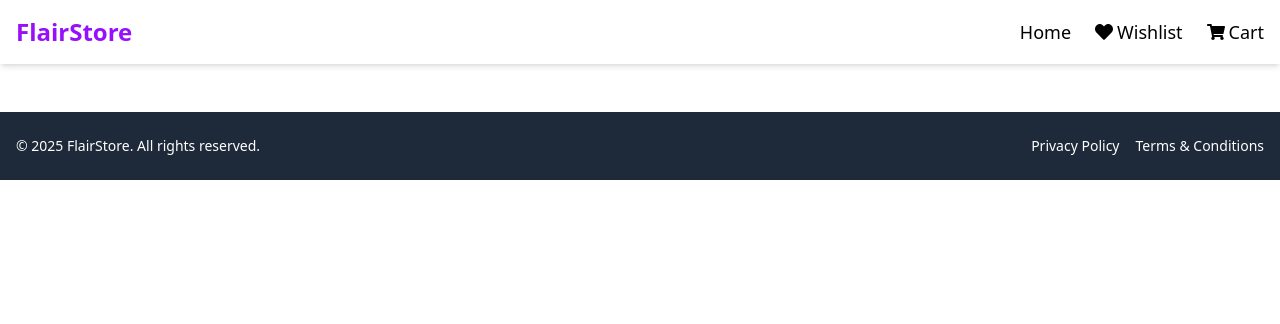
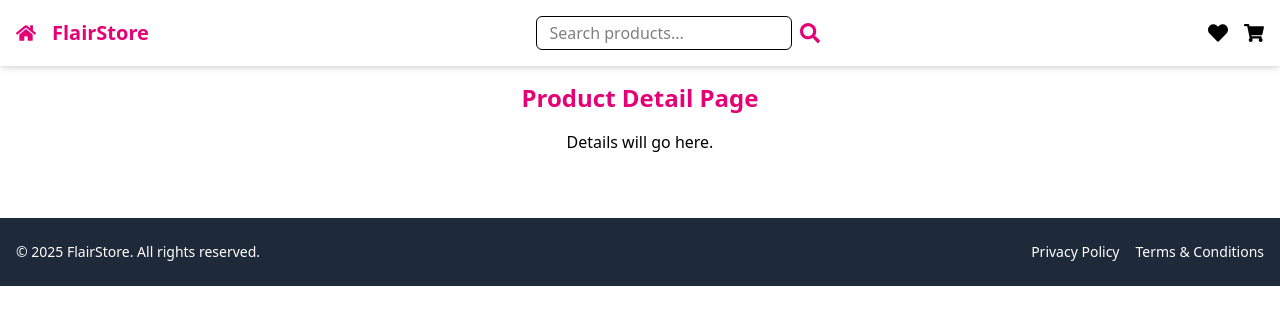
Before and after one commit to Hatsunmikk/flair-store, a React (Vite) app: page /product/1 in a window 1280 px wide. Shown: the top 324 px of the page. Built offline with nearby package versions, Linux system fonts and the light colour scheme.

Commit message:
Fix routing for wishlist and cart icons, ensure footer and banner render properly

```diff
--- a/src/App.jsx
+++ b/src/App.jsx
@@ -1,22 +1,27 @@
-import { Routes, Route } from 'react-router-dom'
-import Home from './pages/Home'
-import Cart from './pages/Cart'
-import Wishlist from './pages/Wishlist'
-import Header from './components/Header'
-import Footer from './components/Footer'
+import { Routes, Route } from "react-router-dom";
+import Header from "./components/Header";
+import Home from "./pages/Home";
+import ProductDetail from "./pages/ProductDetail";
+import Cart from "./pages/Cart";
+import Wishlist from "./pages/Wishlist";
+import { useState } from "react";
+import Footer from "./components/Footer";
 
-function App(){
+function App() {
+  const [searchQuery, setSearchQuery] = useState("");
+
   return (
     <>
-    <Header />
-    <Routes>
-      <Route path="/" element={<Home />}/>
-      <Route path="/cart" element={<Cart />}/>
-      <Route path="/wishlist" element={<Wishlist />}/>
-    </Routes>
-    <Footer />
+      <Header onSearch={setSearchQuery} />
+      <Routes>
+        <Route path="/" element={<Home searchQuery={searchQuery} />} />
+        <Route path="/product/:id" element={<ProductDetail />} />
+        <Route path="/cart" element={<Cart />} />
+        <Route path="/wishlist" element={<Wishlist />} />
+      </Routes>
+      <Footer />
     </>
-  )
+  );
 }
 
-export default App
+export default App;
--- a/src/components/Header.jsx
+++ b/src/components/Header.jsx
@@ -1,22 +1,51 @@
-import { Link } from "react-router-dom"
-import { FaShoppingCart, FaHeart } from "react-icons/fa"
+import { FaShoppingCart, FaHeart, FaSearch, FaHome } from "react-icons/fa";
+import { useState } from "react";
+import { Link } from "react-router-dom"; // Don't forget this!
 
-function Header() {
+function Header({ onSearch }) {
+  const [searchTerm, setSearchTerm] = useState("");
+
+  const handleSearchSubmit = (e) => {
+    e.preventDefault();
+    onSearch(searchTerm);
+  };
+
   return (
-    <header className="bg-white shadow-md p-4 flex justify-between items-center">
-      <Link to="/" className="text-2xl font-bold text-purple-600">FlairStore</Link>
+    <header className="bg-white shadow-md p-4 flex flex-col sm:flex-row justify-between items-center gap-4">
+      <div className="flex items-center gap-4">
+        {/* Home Icon with Link */}
+        <Link to="/" className="text-xl text-pink-600 hover:text-pink-800">
+          <FaHome />
+        </Link>
+        <h1 className="text-xl font-bold text-pink-600">FlairStore</h1>
+      </div>
 
-      <nav className="flex items-center gap-6 text-lg">
-        <Link to="/" className="hover:text-purple-600">Home</Link>
-        <Link to="/wishlist" className="hover:text-purple-600 flex items-center gap-1">
-          <FaHeart /> Wishlist
+      <form
+        onSubmit={handleSearchSubmit}
+        className="flex items-center gap-2 w-full sm:w-auto"
+      >
+        <input
+          type="text"
+          value={searchTerm}
+          onChange={(e) => setSearchTerm(e.target.value)}
+          placeholder="Search products..."
+          className="border px-3 py-1 rounded-md w-full sm:w-64"
+        />
+        <button type="submit" className="text-xl text-pink-600 hover:text-pink-800">
+          <FaSearch />
+        </button>
+      </form>
+
+      <div className="flex gap-4 text-xl">
+        <Link to="/wishlist" className="hover:text-pink-500">
+        <FaHeart className="hover:text-pink-500 cursor-pointer" />
         </Link>
-        <Link to="/cart" className="hover:text-purple-600 flex items-center gap-1">
-          <FaShoppingCart /> Cart
+        <Link to="/cart" className="hover:text-pink-500">
+        <FaShoppingCart className="hover:text-pink-500 cursor-pointer" />
         </Link>
-      </nav>
+      </div>
     </header>
-  )
+  );
 }
 
-export default Header
+export default Header;
--- a/src/components/ProductCard.jsx
+++ b/src/components/ProductCard.jsx
@@ -1,12 +1,9 @@
 function ProductCard({ product }) {
   return (
-    <div className="bg-white rounded-lg shadow-md p-4 flex flex-col justify-between">
-      <img src={product.image} alt={product.title} className="h-48 object-contain mb-4 mx-auto" />
-      <h2 className="text-sm font-semibold">{product.title}</h2>
-      <p className="text-green-600 font-bold text-lg mt-2">${product.price}</p>
-      <button className="mt-4 bg-blue-600 text-white py-1 px-3 rounded hover:bg-blue-700">
-        Add to Cart
-      </button>
+    <div className="border rounded-lg p-4 shadow-sm hover:shadow-md transition">
+      <img src={product.image} alt={product.title} className="h-40 object-contain mx-auto mb-2" />
+      <h3 className="text-lg font-semibold">{product.title}</h3>
+      <p className="text-pink-600 font-bold">${product.price}</p>
     </div>
   )
 }
--- a/src/components/ProductGrid.jsx
+++ b/src/components/ProductGrid.jsx
@@ -1,46 +1,23 @@
-import { useEffect, useState } from 'react'
-import axios from 'axios'
 import ProductCard from './ProductCard'
-import CategoryFilter from './CategoryFilter'
 
-function ProductGrid() {
-  const [products, setProducts] = useState([])
-  const [filtered, setFiltered] = useState([])
-  const [loading, setLoading] = useState(true)
-
-  const fetchProducts = async (category = 'all') => {
-    setLoading(true)
-    try {
-      const url = category === 'all'
-        ? 'https://fakestoreapi.com/products'
-        : `https://fakestoreapi.com/products/category/${category}`
-      const res = await axios.get(url)
-      setProducts(res.data)
-      setFiltered(res.data)
-    } catch (err) {
-      console.error(err)
-    } finally {
-      setLoading(false)
-    }
+function ProductGrid({ products, loading, searchQuery = "" }) {
+  if (loading) {
+    return <p className="text-center text-gray-500">Loading products...</p>
   }
 
-  useEffect(() => {
-    fetchProducts()
-  }, [])
+  const filteredProducts = products.filter((product) =>
+    product.title.toLowerCase().includes(searchQuery.toLowerCase())
+  )
+
+  if (filteredProducts.length === 0) {
+    return <p className="text-center text-red-500">No products found.</p>
+  }
 
   return (
-    <div className="px-4">
-      <CategoryFilter onSelectCategory={fetchProducts} />
-
-      {loading ? (
-        <p className="text-center text-gray-500">Loading products...</p>
-      ) : (
-        <div className="grid grid-cols-1 sm:grid-cols-2 md:grid-cols-3 lg:grid-cols-4 gap-6">
-          {filtered.map(product => (
-            <ProductCard key={product.id} product={product} />
-          ))}
-        </div>
-      )}
+    <div className="grid grid-cols-1 sm:grid-cols-2 md:grid-cols-3 lg:grid-cols-4 gap-6">
+      {filteredProducts.map((product) => (
+        <ProductCard key={product.id} product={product} />
+      ))}
     </div>
   )
 }
--- a/src/pages/Home.jsx
+++ b/src/pages/Home.jsx
@@ -1,13 +1,30 @@
-import Banner from '../components/Banner'
-import ProductGrid from '../components/ProductGrid'
+import { useEffect, useState } from "react"
+import Banner from "../components/Banner"
+import ProductGrid from "../components/ProductGrid"
 
+function Home({ searchQuery = "" }) {
+  const [products, setProducts] = useState([])
+  const [loading, setLoading] = useState(true)
 
-function Home() {
+  useEffect(() => {
+    const fetchProducts = async () => {
+      const res = await fetch("https://fakestoreapi.com/products")
+      const data = await res.json()
+      setProducts(data)
+      setLoading(false)
+    }
+    fetchProducts()
+  }, [])
+
   return (
-    <div>
+    <main className="p-4">
       <Banner />
-      <ProductGrid />
-    </div>
+      <ProductGrid
+        products={products}
+        loading={loading}
+        searchQuery={searchQuery}
+      />
+    </main>
   )
 }
 
--- /dev/null
+++ b/src/pages/ProductDetail.jsx
@@ -0,0 +1,12 @@
+// src/pages/ProductDetail.jsx
+
+function ProductDetail() {
+  return (
+    <div className="p-4">
+      <h2 className="text-2xl font-bold text-center text-pink-600">Product Detail Page</h2>
+      <p className="text-center mt-4">Details will go here.</p>
+    </div>
+  );
+}
+
+export default ProductDetail;
```
